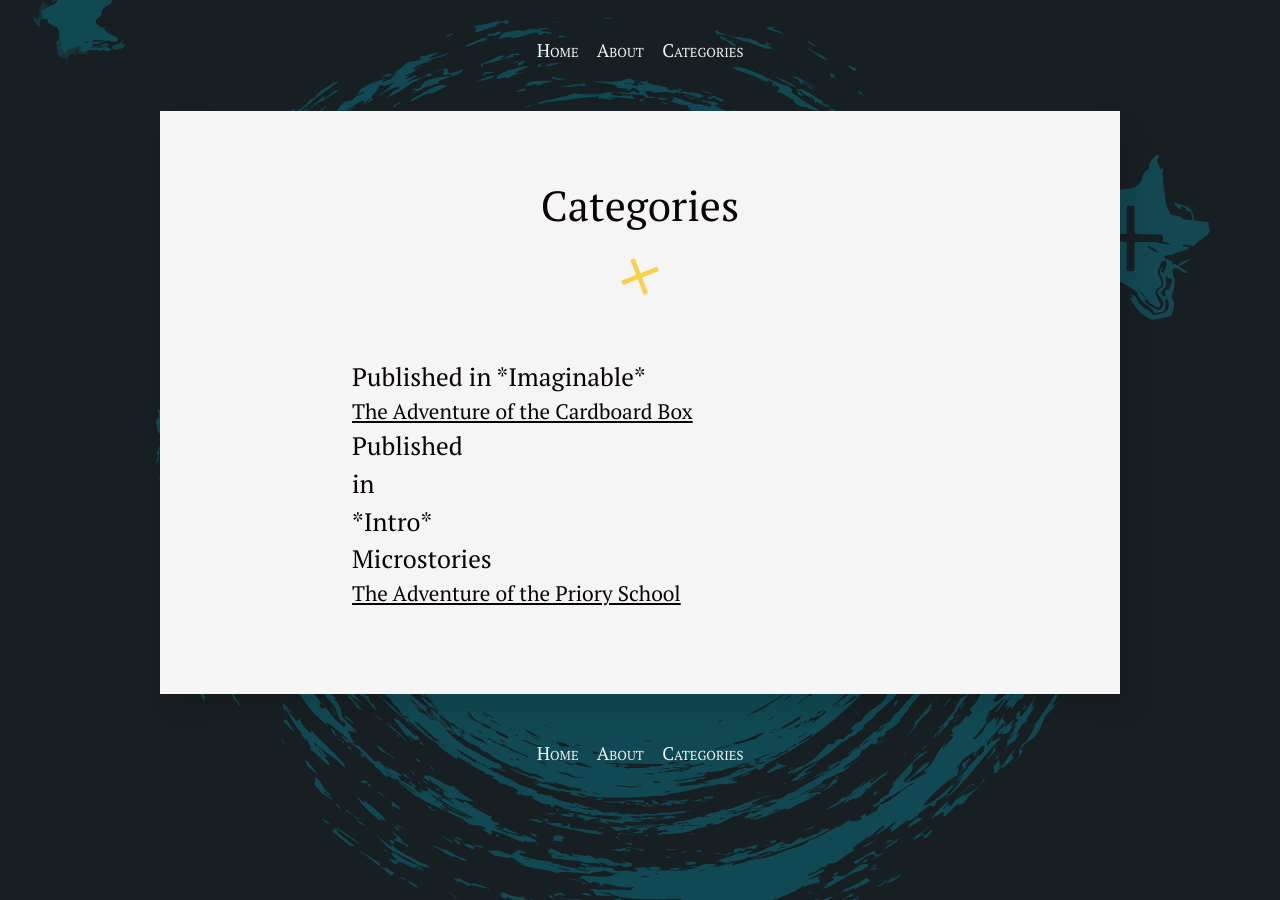
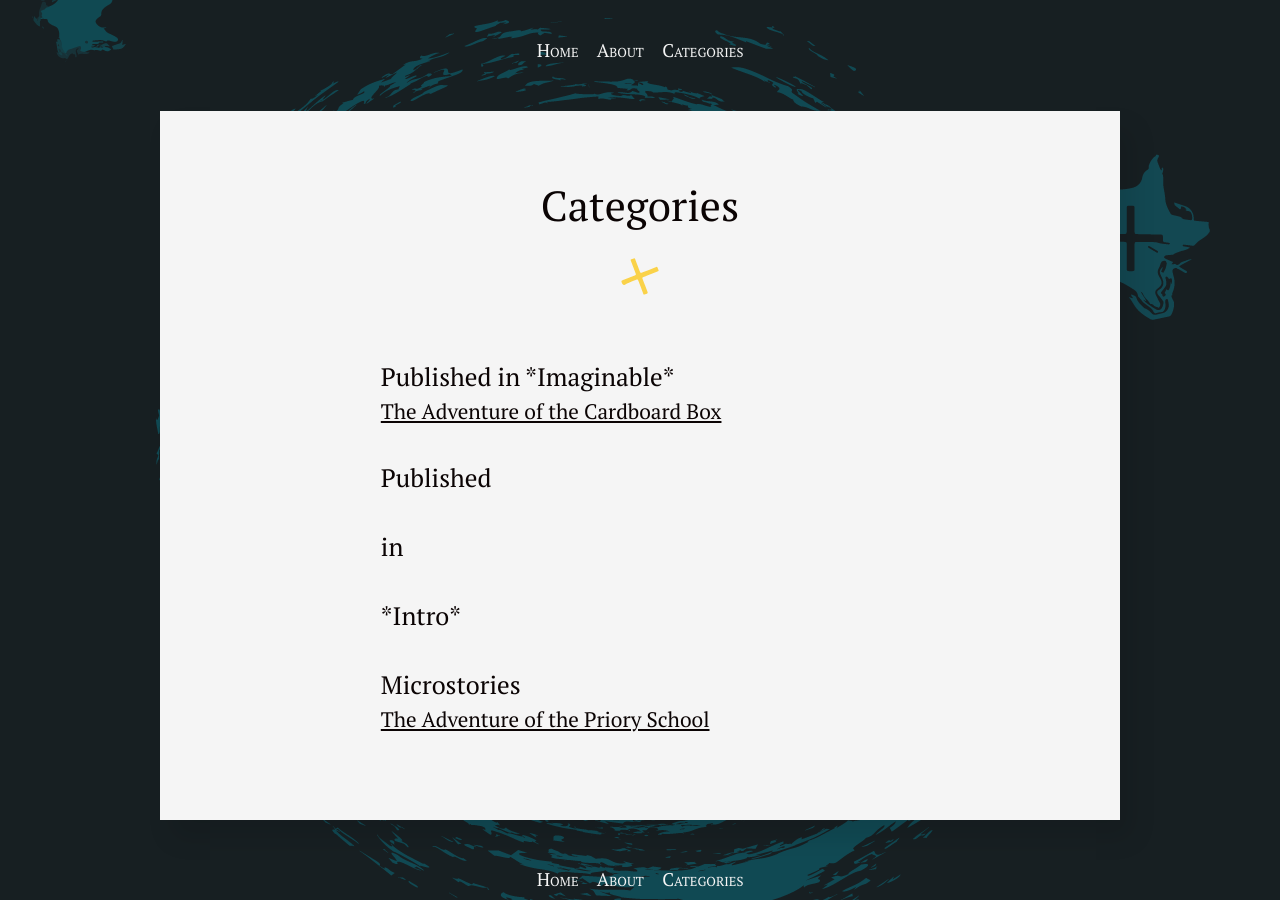
Before and after one commit to silvialohrmann/editorial, a Jekyll site: the page built from categories.html, in a window 1280 px wide. Built offline with Jekyll 4.4.1, drawn with Linux system fonts in a browser that asks for light colours.

Commit message:
Update _base.scss

```diff
--- a/_sass/_base.scss
+++ b/_sass/_base.scss
@@ -41,6 +41,15 @@ h4 {
   font-style: normal;
   margin: 0;
   text-align: left;
+}
+
+#archives {
+  width: 90%;
+  margin: auto;
+}
+
+.archive-group {
+  margin-bottom: 1.5em;
 }
 
 h5 {
```
